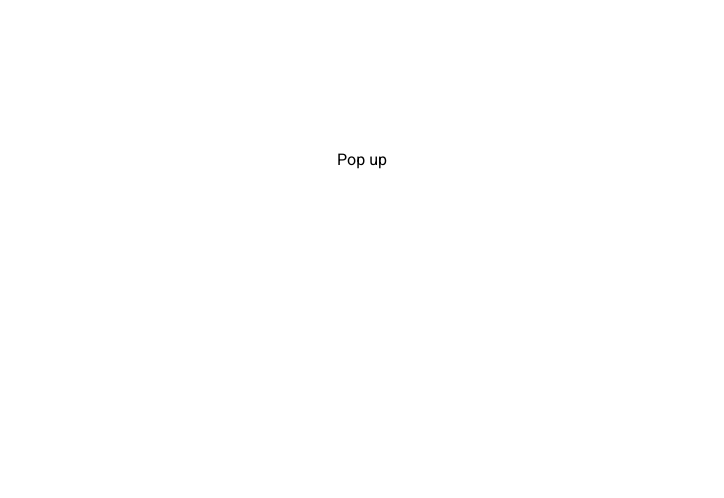
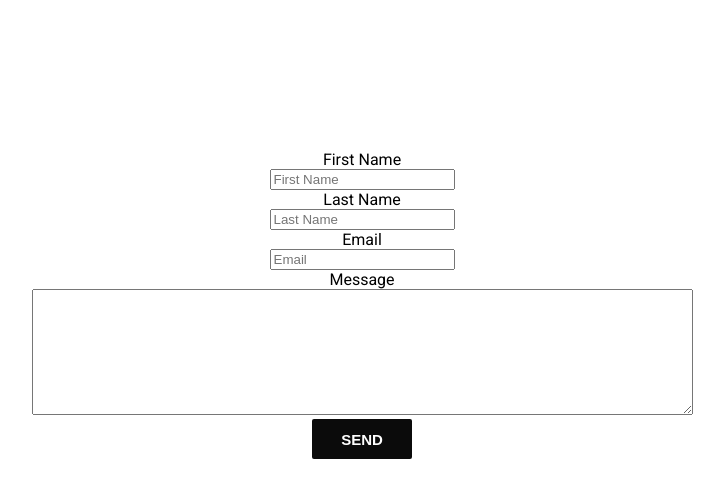
Before and after one commit to jkim0620/fluent_city_project, a plain HTML site: page index.html in a window 1280 px wide. Both pictures are taken after a click on the button "CLICK". Shown: the whole page, without its empty margins (278-1002 px from the left). Drawn offline with Linux system fonts and the light colour scheme.

Commit message:
Add function for adding animation to button after validating form

```diff
--- a/index.html
+++ b/index.html
@@ -25,8 +25,33 @@
         <!-- Modal for form -->
         <div id="modal" class="modal-wrapper">
           <div class="modal-container">
-            <form class="">
-              Pop up
+            <form id="form" class="" name="messageForm">
+              <div>
+                First Name
+              </div>
+              <div>
+                <input id="first-name" type="text" name="firstName" value="" placeholder="First Name" required>
+              </div>
+              <div>
+                Last Name
+              </div>
+              <div>
+                <input id="last-name" type="text" name="lastName" value="" placeholder="Last Name" required>
+              </div>
+              <div>
+                Email
+              </div>
+              <div>
+                <input type="email" name="email" value="" placeholder="Email" required>
+              </div>
+              <div>
+                Message
+              </div>
+              <div>
+                <textarea name="message" rows="8" cols="80" required></textarea>
+              </div>
+              <button id="sendBtn" class="send-btn" type="submit" name="button">SEND</button>
+              <!-- <input class="send-btn" type="submit" name="" value="SEND"> -->
             </form>
           </div>
         </div>
--- a/js/app.js
+++ b/js/app.js
@@ -1,11 +1,35 @@
 document.addEventListener("DOMContentLoaded", () => {
   console.log("Content loaded!");
 
+  let form = document.getElementById("form");
+  let firstName = document.getElementById("first-name");
   let openForm = document.getElementById("open-form");
   let modal = document.getElementById("modal");
+  let sendBtn = document.getElementById("sendBtn");
 
   openForm.addEventListener("click", () => {
     modal.style.display = "block";
   });
 
+  // Function to validate if the form is ready to be submitted
+  const validateForm = () => {
+    // Button starts as disabled mode
+    // WHEN form has empty field set button stays disabled
+
+    // ON CHANGE of the form
+    form.addEventListener("input", () => {
+      // CHECK IF every form fields has contents
+      if (messageForm.firstName.value && messageForm.lastName.value && messageForm.email.value && messageForm.message.value) {
+        // IF yes, add a class to the button that triggers an animation that let's the user know that button is ready to be clicked
+        // alert("Form ready to submit");
+        sendBtn.classList.add("enabeld");
+      }
+    });
+
+    // AFTER form has been submittedset the button back to its original state
+  }
+
+  validateForm();
+
+
 });
--- a/scss/components/_button.scss
+++ b/scss/components/_button.scss
@@ -1,3 +1,18 @@
-.open-btn {
+.open-btn, .send-btn {
   @include button-style(100px, 40px, 2px, 15px, $black, $white);
 }
+
+// Animation that should be triggered when send-button is ready to be cliked
+.enabeld {
+  animation: colorChange 2s infinite;
+}
+
+// Testing with basic animation: should be updated later
+@keyframes colorChange {
+  0% {
+    background-color: red;
+  }
+  100% {
+    background-color: black;
+  }
+}
```
Also changed, not shown: css/style.css, 1 other file.
